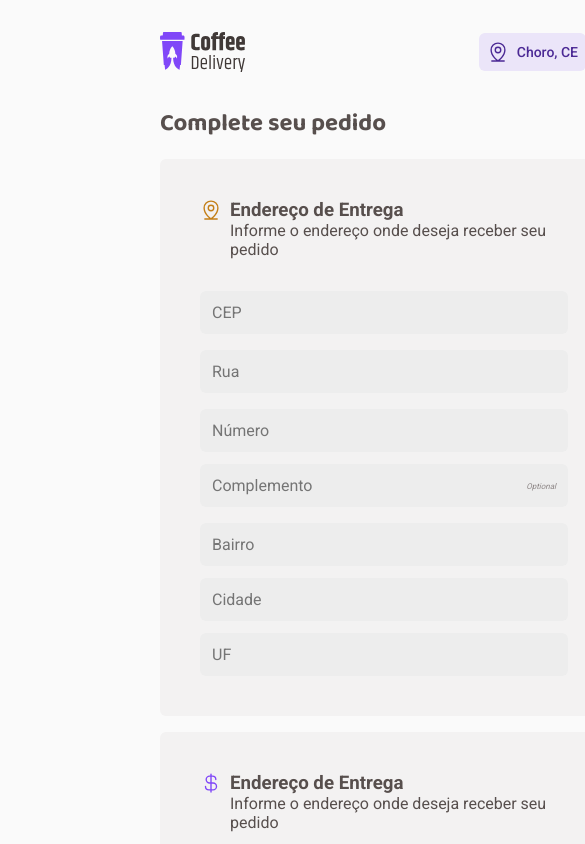
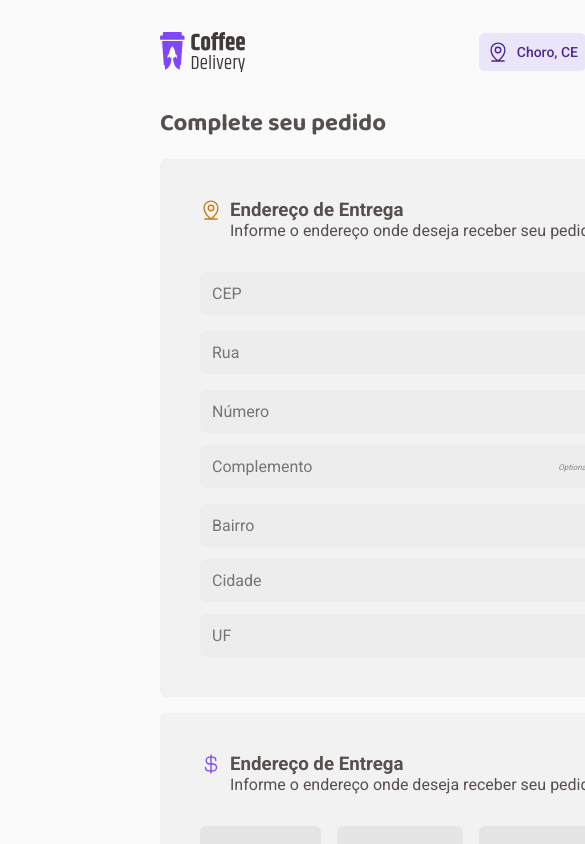
Before and after one commit to alvarobianor/coffee-delivery, a React (Vite) app: page /checkout in a window 390 px wide. Shown: the top 844 px of the page, 585 px wide, since content can reach past the window. Built offline with nearby package versions, Linux system fonts and the light colour scheme.

Commit message:
Fix breakpoints

```diff
--- a/src/pages/Checkout/index.tsx
+++ b/src/pages/Checkout/index.tsx
@@ -26,6 +26,10 @@ const Container = styled.main`
   width: 100%;
   flex-direction: row;
   margin-bottom: 5rem;
+
+  @media (max-width: 1400px) {
+    grid-template-columns: 1fr;
+  }
 `;
 
 const Section = styled.section`
```
